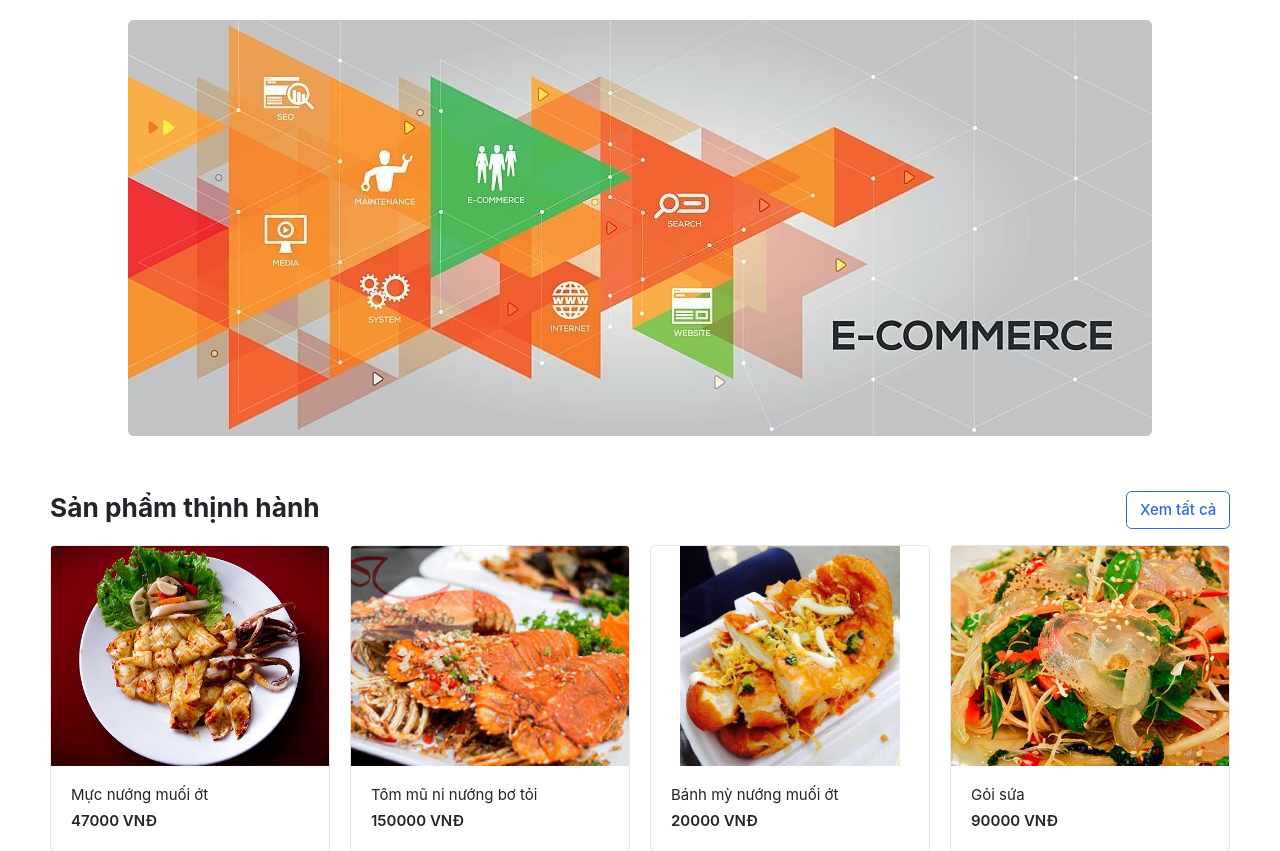
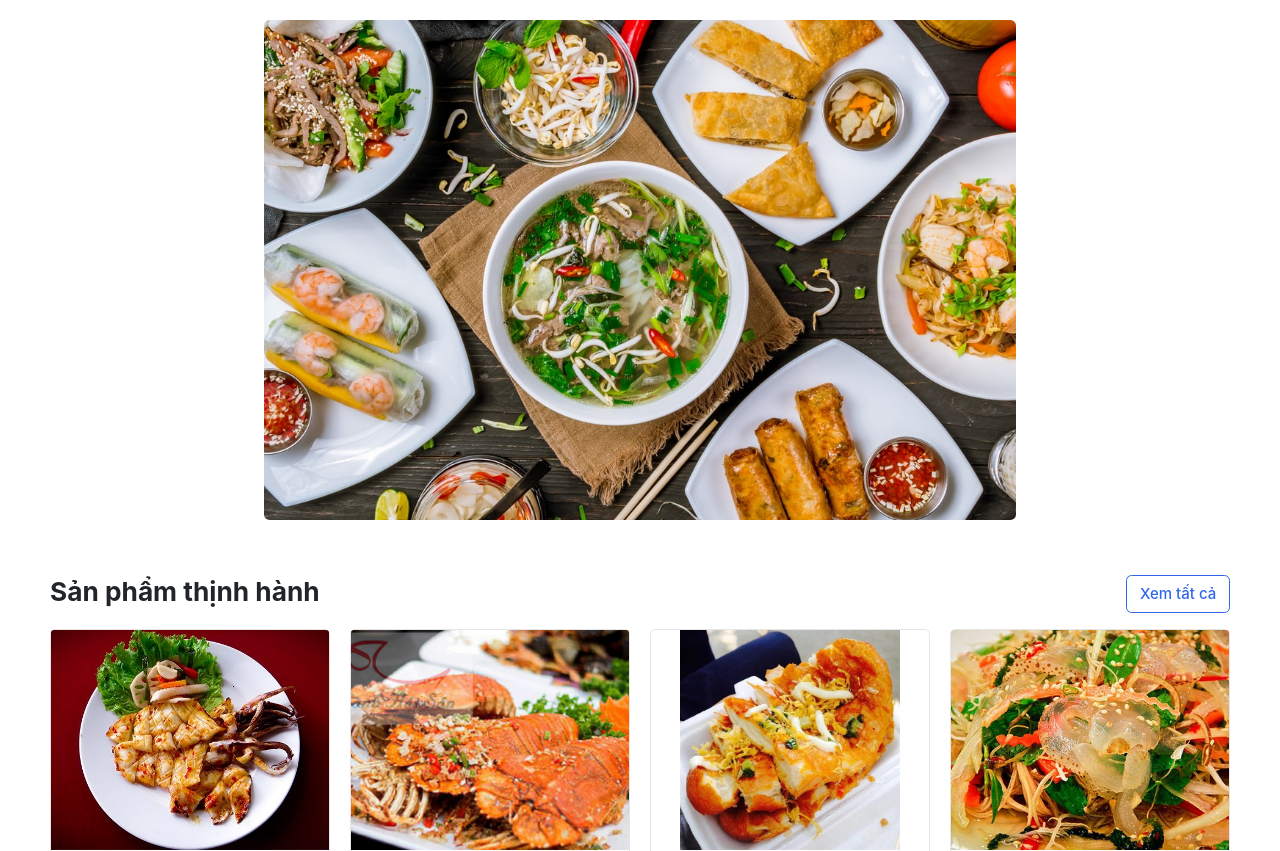
Before and after one commit to phuocleoceo/foodapp, a Django app: page / in a window 1280 px wide. Shown: the part 79-930 px from the top of the page. Run offline with Django 4.2, Linux system fonts and the light colour scheme; data comes from the database, SQL or seed files in the repository; both versions use the stored data as it was after the commit; some libraries are stand-ins or nearby versions; some web fonts are replaced.

Commit message:
change banner

```diff
--- a/templates/home.html
+++ b/templates/home.html
@@ -5,7 +5,7 @@
 <section class="section-intro padding-y-sm">
     <div class="container">
         <div class="intro-banner-wrap" style="text-align: center;">
-            <img src="{% static 'images/banners/1.jpg' %}" class="img-fluid rounded">
+            <img src="{% static 'images/banners/1.jpg' %}" style="height: 500px;width: auto;" class="img-fluid rounded">
         </div>
     </div>
 </section>
--- a/templates/product/product.html
+++ b/templates/product/product.html
@@ -33,7 +33,7 @@
                         </div>
                     </article>
 
-                    <article class="filter-group">
+                    <!-- <article class="filter-group">
                         <header class="card-header">
                             <a href="#" data-toggle="collapse" data-target="#collapse_3" aria-expanded="true" class="">
                                 <i class="icon-control fa fa-chevron-down"></i>
@@ -72,7 +72,7 @@
                                 <button class="btn btn-block btn-primary">Lọc</button>
                             </div>
                         </div>
-                    </article>
+                    </article> -->
                 </div>
             </aside>
 
```
Also changed, not shown: db.sqlite3, foodapp/static/images/banners/1.jpg.
